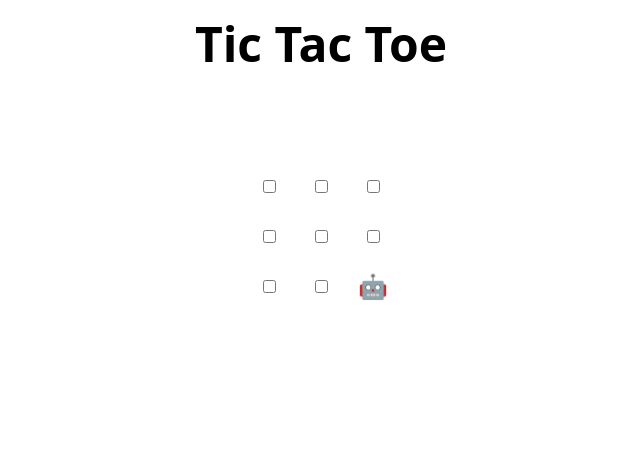
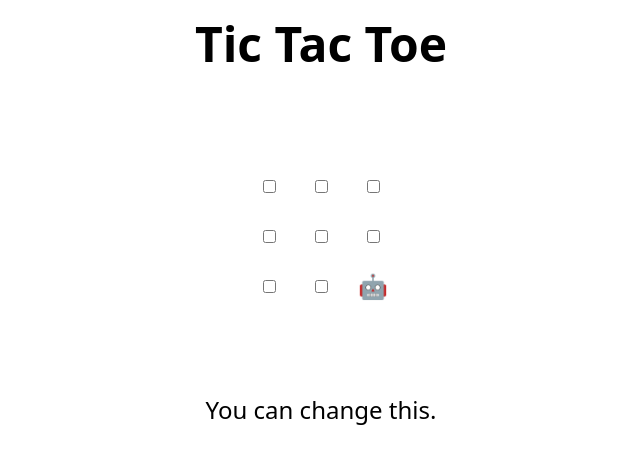
Before and after one commit to jsionogutierrez/skills-review-pull-requests, a plain HTML site: page index.html in a window 1280 px wide. Shown: the whole page, without its empty margins (319-959 px from the left). Drawn offline with Linux system fonts and the light colour scheme.

Commit message:
Update index.html

```diff
--- a/index.html
+++ b/index.html
@@ -48,7 +48,7 @@
 </table>
 
 <h2 hidden>Game over, refresh to play again 🧑‍💻 🤖!</h2>
-
+You can change this.
 <script>
   // Initialization
   const boxes = Array.from(document.querySelectorAll("td"));
```
